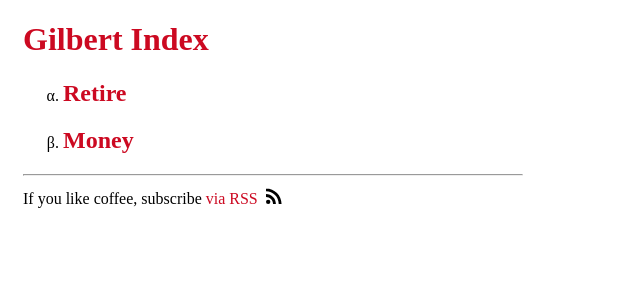
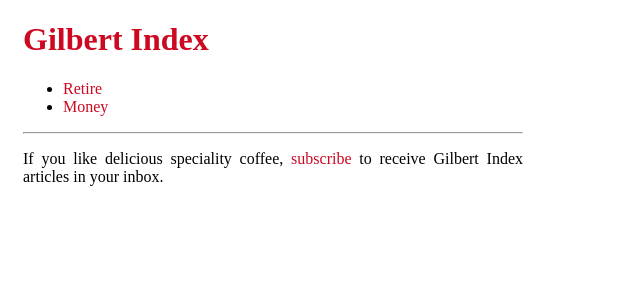
Before and after one commit to danilosierrac/gilbert-index, a Jekyll site: the page built from index.html, in a window 1280 px wide. Shown: the top 300 px of the page, without its empty margins (0-640 px from the left). Built offline with Jekyll 4.4.1, drawn with Linux system fonts in a browser that asks for light colours.

Commit message:
chore: Cleaned up styles

```diff
--- a/_layouts/default.html
+++ b/_layouts/default.html
@@ -2,7 +2,7 @@
 <html lang="en">
   {% include head.html %}
   <body>
-    <div id="page">
+    <div id="site-container">
     {% include header.html %}
     <main class="page-content" aria-label="Content" role="main">
        <div class="wrapper">
@@ -10,10 +10,10 @@
        </div>
      </main>
      <hr>
-    <div class="rss-subscribe">If you like coffee, subscribe
-      <a href="https://feedburner.google.com/fb/a/mailverify?uri=gilbertindex&amp;loc=en_US">&nbsp;via RSS&nbsp;</a>
-      <img src="../assets/icons/ic_rss_feed_black_24px.svg">
-    </div>
+    <p class="rss-subscribe">If you like delicious speciality coffee,
+      <a href="https://feedburner.google.com/fb/a/mailverify?uri=gilbertindex&amp;loc=en_US">
+        subscribe</a> to receive Gilbert Index articles in your inbox.
+    </p>
    </div>
   </body>
 </html>
--- a/assets/css/main.scss
+++ b/assets/css/main.scss
@@ -11,17 +11,13 @@
   max-width: 100%;
 }
 
-#page {
+#site-container {
   max-width: 500px;
   margin: 15px;
 }
 
 h1, h2 {
   color: #CC0921;
-}
-
-li {
-  list-style-type: lower-greek;
 }
 
 a {
@@ -34,16 +30,5 @@
 }
 
 .rss-subscribe {
-  width: 70%;
-  display: flex;
-  align-items: flex-end;
-
-  img {
-    align-self: baseline;
-  }
-
-  a {
-    margin-bottom: 0;
-
-  }
+  text-align: justify;
 }
--- a/index.html
+++ b/index.html
@@ -1,17 +1,12 @@
 ---
 layout: default
 ---
-
 <div class="home">
-  <h1 class="page-heading"></h1>
   <ul class="post-list">
     {% for post in site.posts %}
     <li>
-    <h2>
       <a class="post-link" href="{{ post.url | prepend: site.baseurl }}">{{ post.title | escape }}</a>
-    </h2>
     </li>
     {% endfor %}
   </ul>
-
 </div>
```
